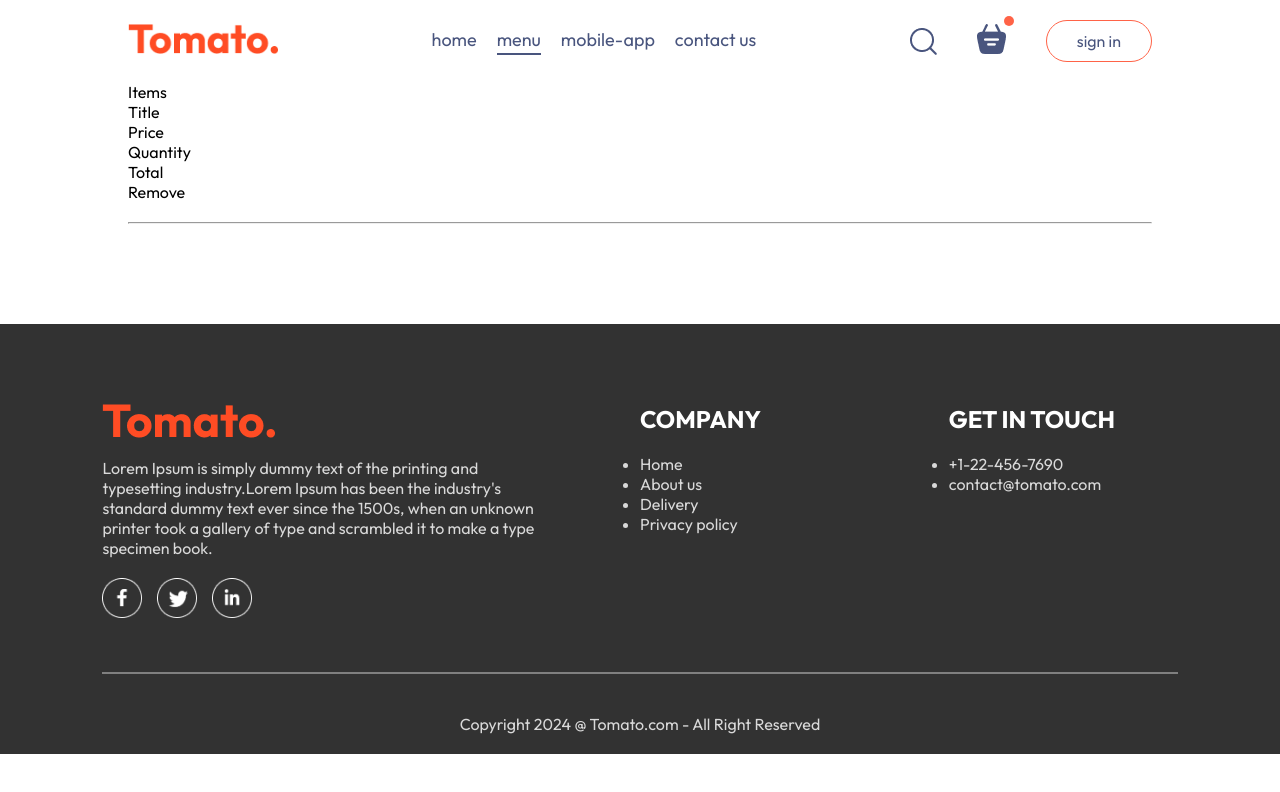
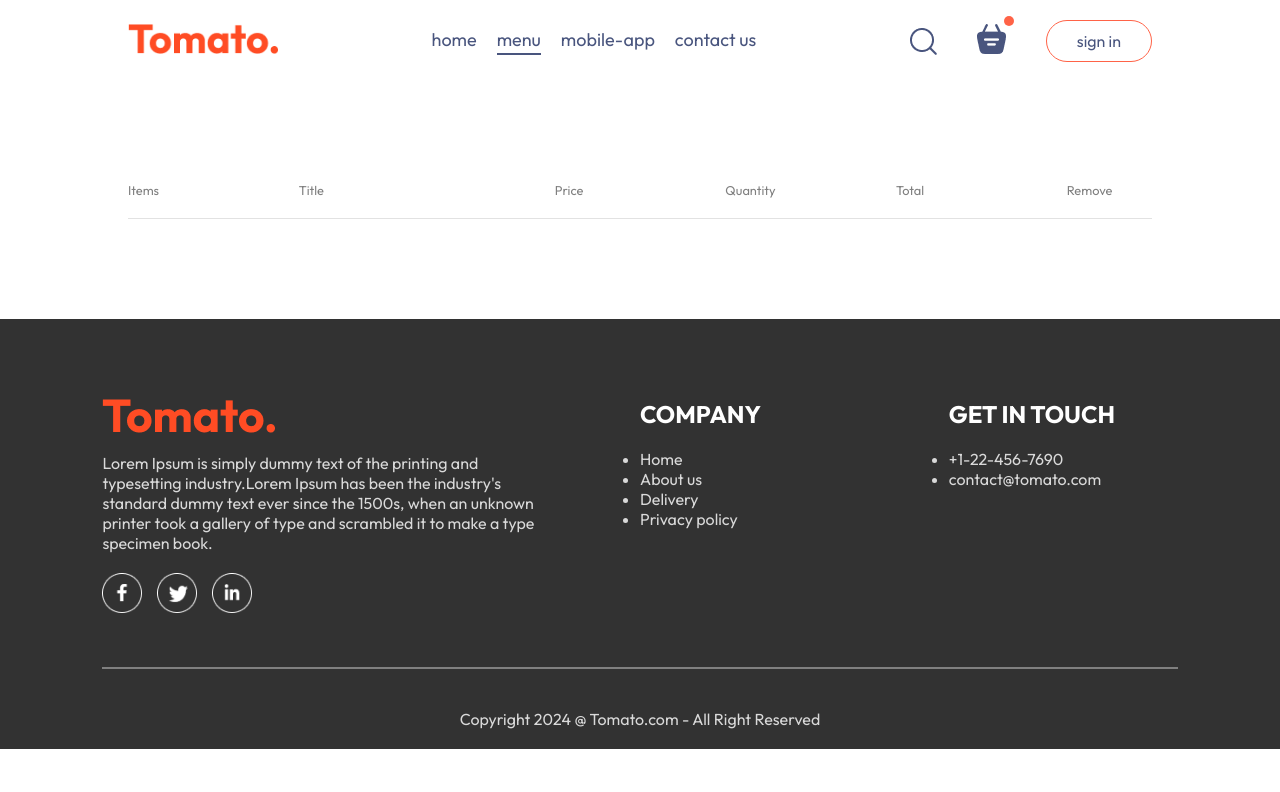
Before and after one commit to Priya-Satpathy/Foodapp-website, a React (Vite) app: page /cart in a window 1280 px wide. Shown: the top 792 px of the page. Built offline with nearby package versions, Linux system fonts and the light colour scheme.

Commit message:
content added

```diff
--- a/src/Pages/Cart/Cart.css
+++ b/src/Pages/Cart/Cart.css
@@ -0,0 +1,26 @@
+.cart{
+    margin-top: 100px;
+}
+.cart-items-title{
+   display: grid;
+   grid-template-columns: 1fr 1.5fr 1fr 1fr 1fr 0.5fr;
+    align-items: center;
+    color: grey;
+    font-size: max(1vw,12px);
+}
+.cart-items-item{
+    margin: 10px 0px;
+    color: black;
+}
+.cart-items-item img{
+    width: 50px;
+}
+
+.cart hr{
+    height: 1px;
+    background-color: #e2e2e2;
+    border: none;
+}
+.cart-items-item .cross{
+    cursor: pointer;
+}
--- a/src/Pages/Cart/Cart.jsx
+++ b/src/Pages/Cart/Cart.jsx
@@ -23,9 +23,18 @@
             if(cartItems[item._id]>0)
             {
               return(
-                <div className='cart-items-title cart-items-item'>
+                <div>
+                    <div className='cart-items-title cart-items-item'>
+                      <img src={item.image} alt="" />
                       <p>{item.name}</p>
+                      <p>${item.price}</p>
+                      <p>{cartItems[item._id]}</p>
+                      <p>${item.price*cartItems[item._id]}</p>
+                      <p onClick={()=>removeFromCart(item._id)} className='cross'>x</p>
                 </div>
+                <hr/>
+                </div>
+
               )
             }
         })}
```
